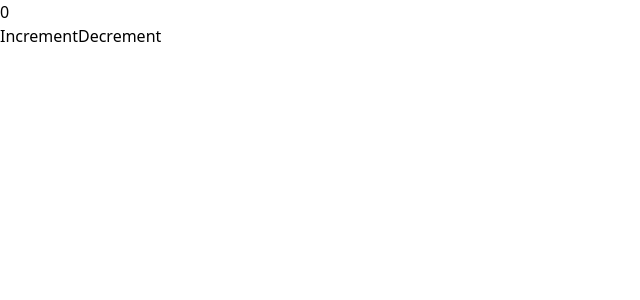
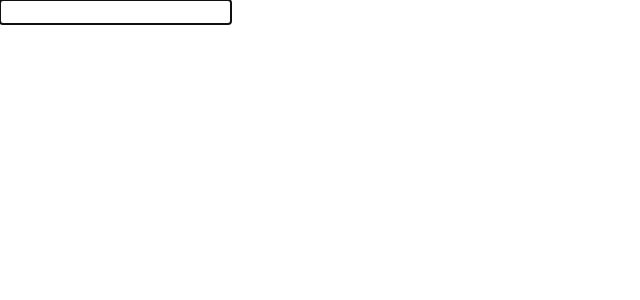
Before and after one commit to aqorbani/samplehooks, a Next.js app: page / in a window 1280 px wide. Shown: the top 300 px of the page, without its empty margins (0-640 px from the left). Built offline with nearby package versions, Linux system fonts and the light colour scheme.

Commit message:
create useRef hook sample

```diff
--- a/src/app/page.tsx
+++ b/src/app/page.tsx
@@ -6,6 +6,7 @@ import { useUser } from "@/components/sampleHooks/UseContext/UserContext";
 import { useEffect } from "react";
 import UseLayoutEffect from "@/components/sampleHooks/UseLayoutEffect";
 import UseReducer from "@/components/sampleHooks/UseReducer";
+import UseRef from "@/components/sampleHooks/UseRef";
 
 export default function Home() {
   // const { user, login, logout } = useUser();
@@ -20,7 +21,8 @@ export default function Home() {
       {/* <UseEffect /> */}
       {/* <UseEffect2 /> */}
       {/* <UseLayoutEffect /> */}
-      <UseReducer />
+      {/* <UseReducer /> */}
+      <UseRef />
     </div>
   );
 }
--- /dev/null
+++ b/src/components/sampleHooks/UseRef.tsx
@@ -0,0 +1,15 @@
+"use client";
+import React, { useEffect, useRef } from "react";
+
+const UseRef: React.FC = () => {
+  // const myRef = useRef(null);
+  const inputRef = useRef<HTMLInputElement | null>(null);
+
+  useEffect(() => {
+    inputRef.current?.focus();
+  }, []);
+
+  return <input ref={inputRef} className="bg-gray-100 border-none outline-none" />;
+};
+
+export default UseRef;
```
